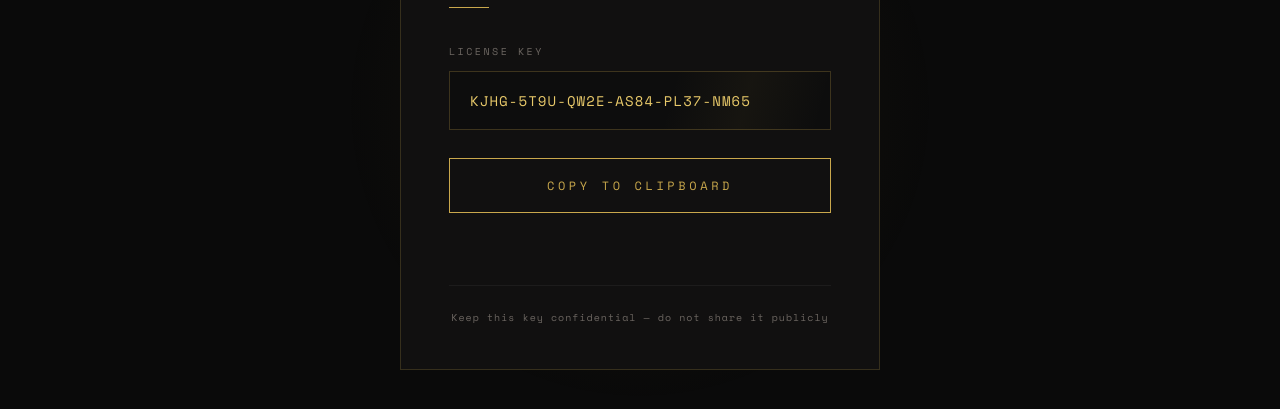
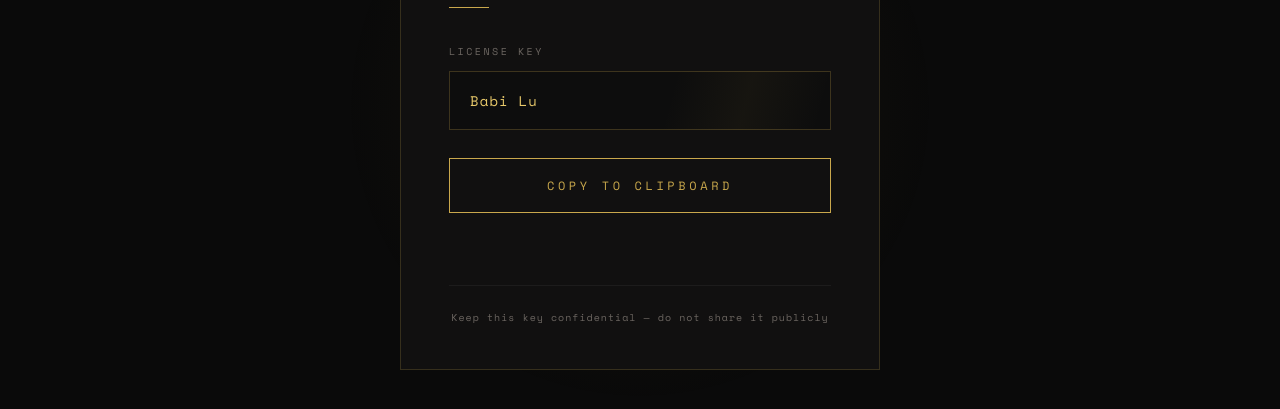
Before and after one commit to bananaGanteng/my-key-site, a plain HTML site: page index.html in a window 1280 px wide. Shown: the part 293-702 px from the top of the page. Drawn offline with nearby package versions, Linux system fonts and the light colour scheme.

Commit message:
Add files via upload

```diff
--- a/index.html
+++ b/index.html
@@ -1,3 +1,4 @@
+
 <!DOCTYPE html>
 <html lang="en">
 <head>
@@ -251,7 +252,7 @@
     <input
       class="key-display"
       id="keyBox"
-      value="KJHG-5T9U-QW2E-AS84-PL37-NM65"
+      value="Babi Lu"
       readonly
     >
   </div>
```
